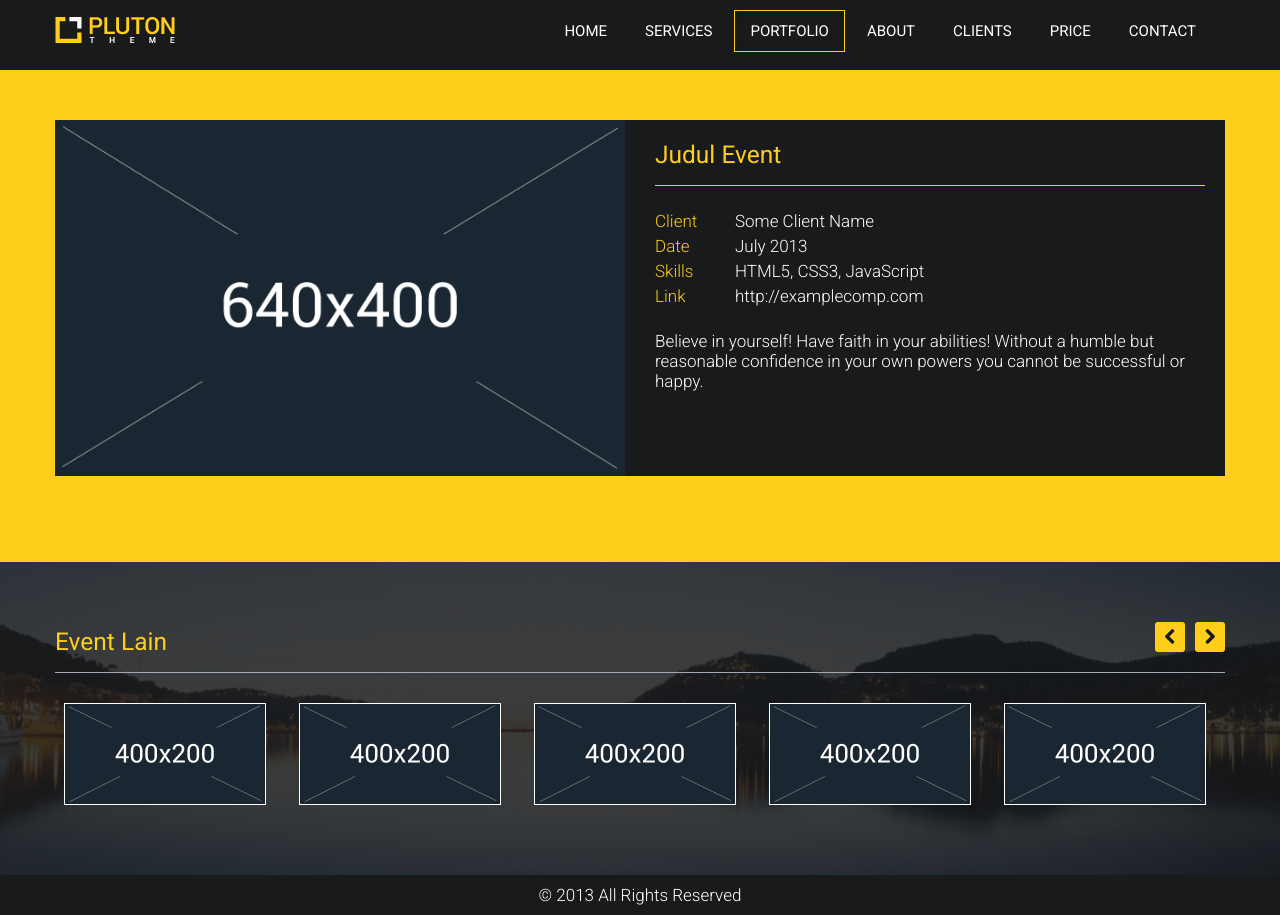
After one commit to firmanfiqri/alumniipb85, a CodeIgniter app: page /index.php/berita/index in a window 1280 px wide. The commit adds this page. Run offline with CodeIgniter, Linux system fonts and the light colour scheme; some libraries are stand-ins or nearby versions.

Commit message:
detail event

```diff
--- /dev/null
+++ b/application/controllers/berita.php
@@ -0,0 +1,12 @@
+<?php if ( ! defined('BASEPATH')) exit('No direct script access allowed');
+
+class Berita extends CI_Controller {
+
+	public function index()
+	{
+            $this->load->view('layout/header');
+            $this->load->view('layout/navbar');
+            $this->load->view('v_detil_berita');
+            $this->load->view('layout/footer');
+	}
+}
--- a/application/views/layout/footer.php
+++ b/application/views/layout/footer.php
@@ -12,7 +12,7 @@
         </div>
         <!-- ScrollUp button end -->
         <!-- Include javascript -->
-        <script src="<?php echo base_url(); ?>assets/js/jquery.js"></script>
+
         <script type="text/javascript" src="<?php echo base_url(); ?>assets/js/jquery.mixitup.js"></script>
         <script type="text/javascript" src="<?php echo base_url(); ?>assets/js/bootstrap.js"></script>
         <script type="text/javascript" src="<?php echo base_url(); ?>assets/js/modernizr.custom.js"></script>
@@ -27,5 +27,6 @@
             <script src="js/respond.min.js"></script>
         <![endif]-->
         <script type="text/javascript" src="<?php echo base_url(); ?>assets/js/app.js"></script>
+
     </body>
 </html>
--- a/application/views/layout/header.php
+++ b/application/views/layout/header.php
@@ -30,6 +30,8 @@
         <link rel="apple-touch-icon-precomposed" sizes="72x72" href="<?php echo base_url(); ?>assets/images/apple-touch-icon-72.png">
         <link rel="apple-touch-icon-precomposed" href="<?php echo base_url(); ?>assets/images/ico/apple-touch-icon-57.png">
         <link rel="shortcut icon" href="<?php echo base_url(); ?>assets/images/ico/favicon.ico">
+
+        <script src="<?php echo base_url(); ?>assets/js/jquery.js"></script>
     </head>
 
     <body>
--- /dev/null
+++ b/application/views/v_detil_berita.php
@@ -0,0 +1,93 @@
+<script type="text/javascript">
+    $(document).ready(function() {
+        $("#beritaUtama").show();
+    });
+
+    function sembunyiBerita(){
+         $("#beritaUtama").slideUp()();
+    }
+</script>
+
+
+<div class="section secondary-section " id="portfolio">
+    <div class="container">
+        <!-- Start details for portfolio project 1 -->
+        <div id="single-project">
+
+            <div id="beritaUtama" class="row-fluid single-project">
+                <div class="span6">
+                    <img src="<?php echo base_url(); ?>assets/images/Portfolio01.png" alt="project 1" />
+                </div>
+                <div class="span6">
+                    <div class="project-description">
+                        <div class="project-title clearfix">
+                            <h3>Judul Event</h3>
+                        </div>
+                        <div class="project-info">
+                            <div>
+                                <span>Client</span>Some Client Name</div>
+                            <div>
+                                <span>Date</span>July 2013</div>
+                            <div>
+                                <span>Skills</span>HTML5, CSS3, JavaScript</div>
+                            <div>
+                                <span>Link</span>http://examplecomp.com</div>
+                        </div>
+                        <p>Believe in yourself! Have faith in your abilities! Without a humble but reasonable confidence in your own powers you cannot be successful or happy.</p>
+                    </div>
+                </div>
+            </div>
+            <?php for($i=1;$i<10;$i++){ ?>
+
+            <div id="slidingDiv<?php echo $i; ?>" class="toggleDiv row-fluid single-project">
+                <div class="span6">
+                    <img src="<?php echo base_url(); ?>assets/images/Portfolio01.png" alt="project 1" />
+                </div>
+                <div class="span6">
+                    <div class="project-description">
+                        <div class="project-title clearfix">
+                            <h3>Judul Event</h3>
+                        </div>
+                        <div class="project-info">
+                            <div>
+                                <span>Client</span>Some Client Name</div>
+                            <div>
+                                <span>Date</span>July 2013</div>
+                            <div>
+                                <span>Skills</span>HTML5, CSS3, JavaScript</div>
+                            <div>
+                                <span>Link</span>http://examplecomp.com</div>
+                        </div>
+                        <p>Believe in yourself! Have faith in your abilities! Without a humble but reasonable confidence in your own powers you cannot be successful or happy.</p>
+                    </div>
+                </div>
+            </div>
+            <?php } ?>
+        </div>
+    </div>
+</div>
+
+<div class="section third-section">
+    <div class="container centered">
+        <div class="sub-section">
+            <div class="title clearfix">
+                <div class="pull-left">
+                    <h3>Event Lain</h3>
+                </div>
+                <ul class="client-nav pull-right">
+                    <li id="client-prev"></li>
+                    <li id="client-next"></li>
+                </ul>
+            </div>
+            <ul class="row client-slider" id="clint-slider">
+                <?php for($i=1;$i<10;$i++){ ?>
+                    <li>
+                        <a href="#single-project" class="show_hide more" rel="#slidingDiv<?php echo $i; ?>" onclick="sembunyiBerita()">
+                            <img src="<?php echo base_url(); ?>assets/images/clients/ClientLogo01.png" alt="client logo 1">
+                        </a>
+                    </li>
+                <?php } ?>
+            </ul>
+        </div>
+    </div>
+</div>
```
